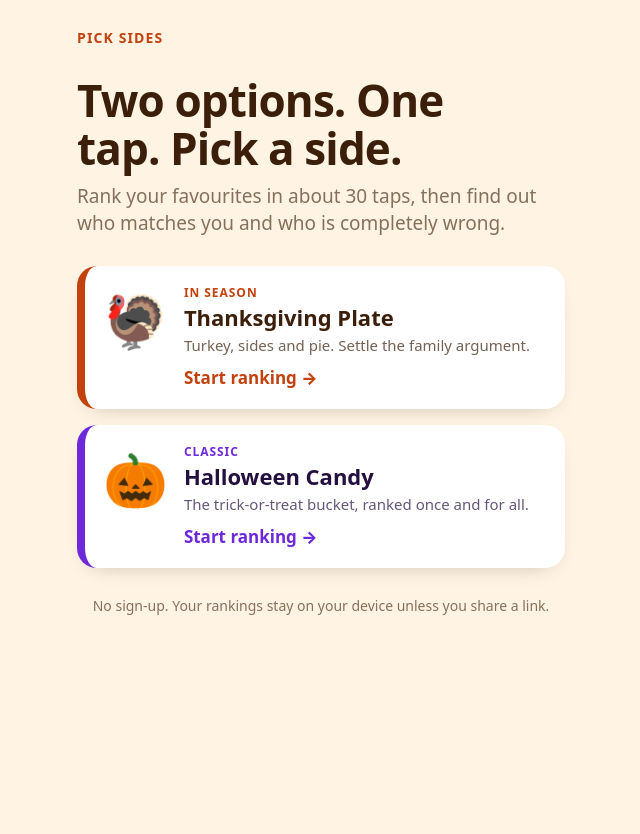
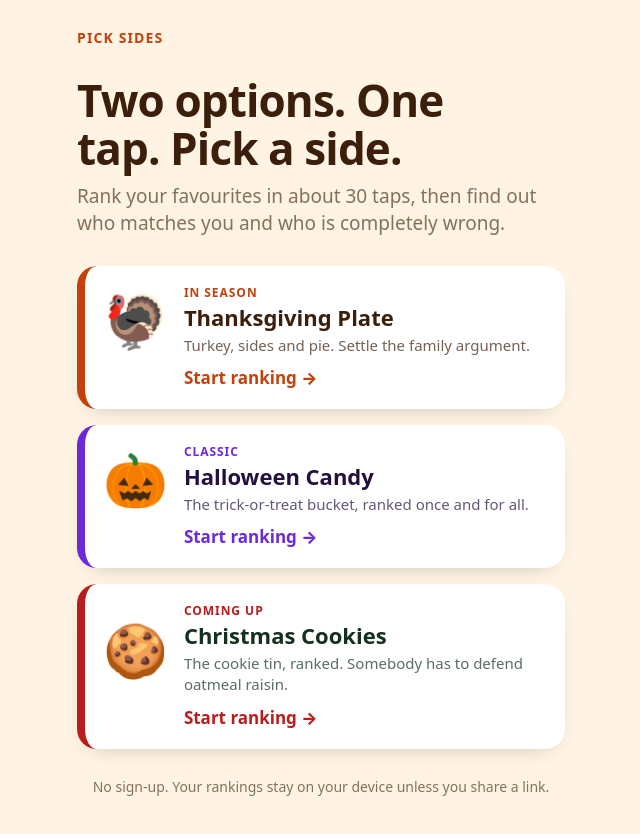
Before and after one commit to The-LJAW/pick-sides, a website with bundled scripts: page index.html in a window 1280 px wide. Shown: the whole page, without its empty margins (319-959 px from the left). Before the commit the page ends 800 px from the top, so only its background shows below. Built offline with nearby package versions, Linux system fonts and the light colour scheme.

Commit message:
Add Christmas Cookies, link preview image, and own result before the match
Co-Authored-By: Claude Fable 5.2 <noreply@anthropic.com>

```diff
--- a/css/styles.css
+++ b/css/styles.css
@@ -65,6 +65,8 @@ h2 { font-size: 21px; font-weight: 800; }
 
 /* ---- Panels ---- */
 .panel { background: var(--card); border-radius: var(--radius); padding: 20px; box-shadow: 0 1px 0 var(--line), 0 8px 24px -16px color-mix(in srgb, var(--ink) 40%, transparent); }
+
+.waiting { border: 3px solid var(--accent); text-align: center; }
 
 /* ---- Home ---- */
 .hero h1 { font-size: 44px; }
--- a/js/app.js
+++ b/js/app.js
@@ -178,9 +178,9 @@ function viewPlay(cat) {
     store.rankings[cat.id] = ranking;
     store.skipped[cat.id] = game.state.skipped;
     save();
-    const pending = read(sessionStorage, PENDING_KEY);
-    write(sessionStorage, PENDING_KEY, null);
-    go(pending && pending.startsWith(`#/vs/${cat.code}/`) ? pending : `#/result/${cat.id}`);
+    // A challenge link stays pending: the result page shows their own type
+    // first, with a button through to the match.
+    go(`#/result/${cat.id}`);
   };
 
   const pickSide = (id, btn, otherBtn) => {
@@ -255,9 +255,20 @@ function viewResult(cat) {
   const drawCard = () => drawRankCard(canvas, { cat, ranking, name: cleanName(store.name), type, take, host: hostLabel() });
   const shareText = () => `I'm a ${type.label}. Rank your ${cat.title} and see how we match:`;
 
+  const pending = read(sessionStorage, PENDING_KEY);
+  let waiting = null;
+  if (typeof pending === 'string' && pending.startsWith(`#/vs/${cat.code}/`)) {
+    let who = 'Your friend';
+    try { who = cleanName(decodeURIComponent(pending.split('/')[4] || '')) || who; } catch { /* keep default */ }
+    waiting = h('section', { class: 'panel waiting stack' },
+      h('h2', {}, `Done! Now, how do you match with ${who}?`),
+      h('a', { class: 'btn', href: pending }, 'See your match'));
+  }
+
   render(
     topbar(h('a', { class: 'linkbtn', href: '#/' }, 'All rankings')),
     h('div', { class: 'stack-lg' },
+      waiting,
       h('section', { class: 'type' },
         h('div', { class: 'emoji' }, type.emoji),
         h('div', { class: 'label' }, `Your ${cat.title} type`),
@@ -303,6 +314,7 @@ function viewVs(cat, theirs, theirName) {
         h('button', { class: 'btn', type: 'button', onclick: () => { write(sessionStorage, PENDING_KEY, location.hash); go(`#/play/${cat.id}`); } }, 'Start ranking')));
   }
 
+  write(sessionStorage, PENDING_KEY, null);
   const enc = encodeRanking(cat, theirs);
   if (enc === encodeRanking(cat, mine) && theirName === (cleanName(store.name) || 'A friend')) {
     return render(
--- a/js/data.js
+++ b/js/data.js
@@ -67,6 +67,36 @@ export const CATEGORIES = [
       oldschool: { label: 'Old-School Soul', emoji: '🌽', line: 'You have the candy taste of a kindly grandparent, and we respect it.' },
     },
   },
+  {
+    id: 'cookies',
+    code: 'c',
+    title: 'Christmas Cookies',
+    emoji: '🍪',
+    badge: 'Coming up',
+    blurb: 'The cookie tin, ranked. Somebody has to defend oatmeal raisin.',
+    theme: { bg: '#F2F7F0', card: '#FFFFFF', accent: '#B91C1C', accent2: '#EF4444', ink: '#14301F' },
+    items: [
+      { id: 'sugar', name: 'Frosted Sugar Cookies', emoji: '❄️', group: 'classic' },
+      { id: 'gingerbread', name: 'Gingerbread', emoji: '🤎', group: 'classic' },
+      { id: 'chocchip', name: 'Chocolate Chip', emoji: '🍪', group: 'choc' },
+      { id: 'snickerdoodle', name: 'Snickerdoodles', emoji: '🟠', group: 'butter' },
+      { id: 'pbblossom', name: 'Peanut Butter Blossoms', emoji: '🥜', group: 'choc' },
+      { id: 'shortbread', name: 'Shortbread', emoji: '🧈', group: 'butter' },
+      { id: 'thumbprint', name: 'Jam Thumbprints', emoji: '🍓', group: 'wild' },
+      { id: 'snowball', name: 'Snowball Cookies', emoji: '⛄', group: 'butter' },
+      { id: 'crinkle', name: 'Chocolate Crinkles', emoji: '🍫', group: 'choc' },
+      { id: 'spritz', name: 'Spritz Cookies', emoji: '🎄', group: 'classic' },
+      { id: 'oatmeal', name: 'Oatmeal Raisin', emoji: '🍇', group: 'wild' },
+      { id: 'macaroon', name: 'Coconut Macaroons', emoji: '🥥', group: 'wild' },
+    ],
+    consensus: ['chocchip', 'sugar', 'pbblossom', 'snickerdoodle', 'gingerbread', 'shortbread', 'crinkle', 'snowball', 'thumbprint', 'spritz', 'macaroon', 'oatmeal'],
+    groups: {
+      classic: { label: 'Cookie-Cutter Classicist', emoji: '🎄', line: 'If it does not come in the shape of a tree, you are not interested.' },
+      choc: { label: 'Chocolate Seeker', emoji: '🍫', line: 'You check every cookie for chocolate before committing.' },
+      butter: { label: 'Butter Believer', emoji: '🧈', line: 'Plain to the untrained eye. You know better.' },
+      wild: { label: 'Cookie Tin Rebel', emoji: '🥥', line: 'You reach for the cookies everyone else leaves behind, on purpose.' },
+    },
+  },
 ];
 
 export const getCategory = (id) => CATEGORIES.find((c) => c.id === id) || null;
```
Also changed, not shown: index.html (+7 -0 lines), og.png (added).
